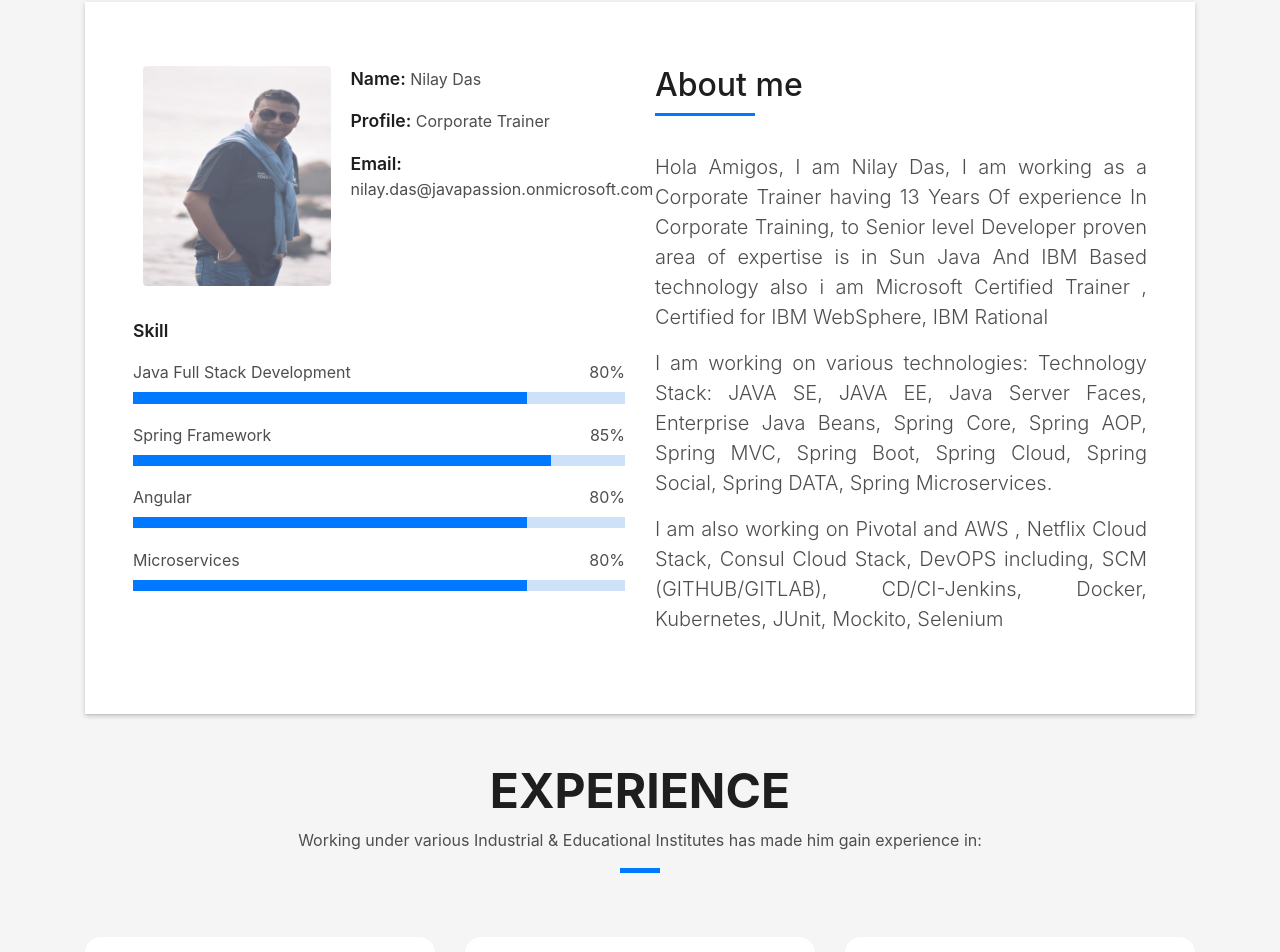
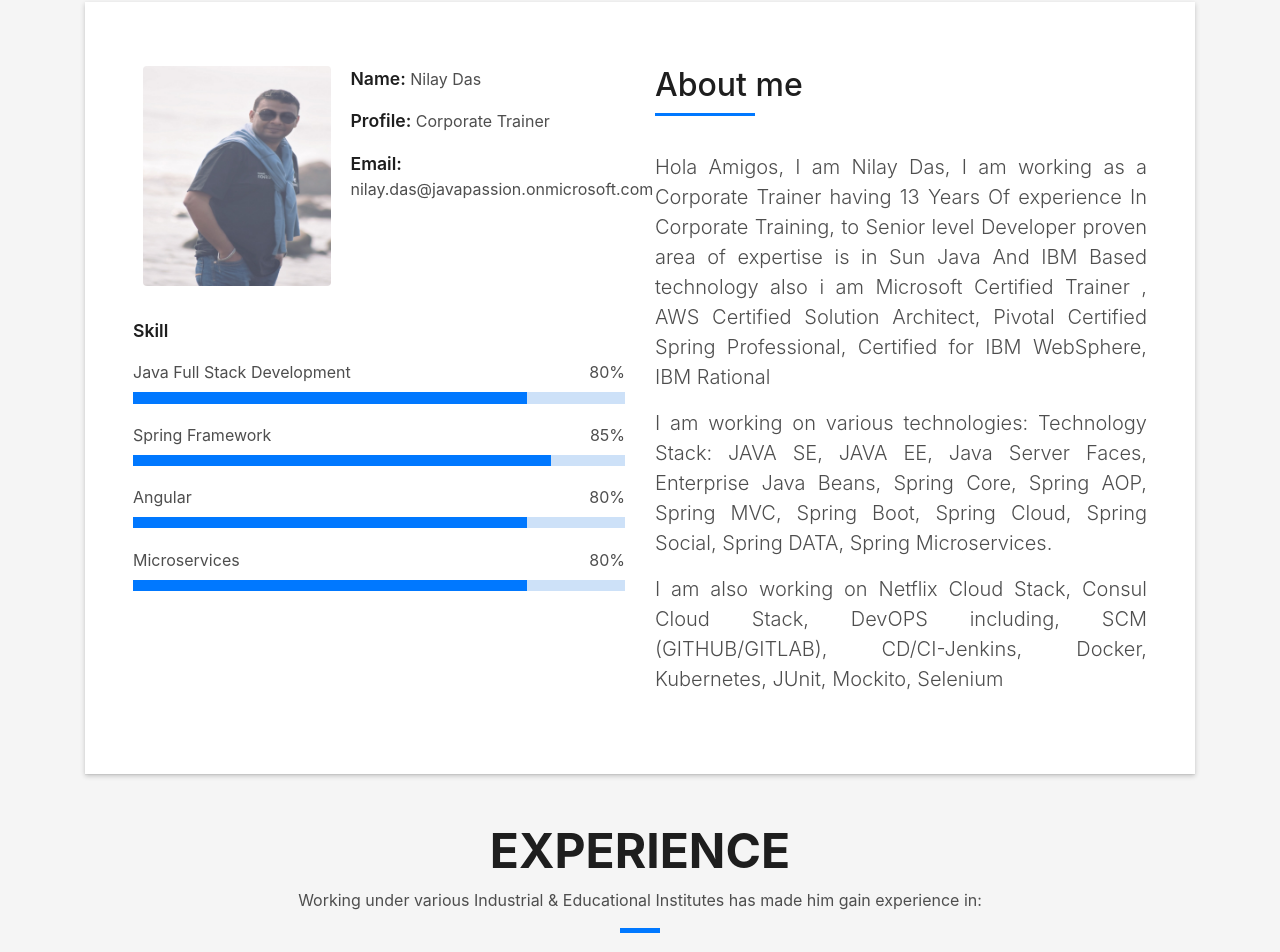
Before and after one commit to sharmaaayu981/Nilay-Das-portfolio, a plain HTML site: page Nilay Das/MyPortfolio/MyPortfolio/index.html in a window 1280 px wide. Shown: the part 862-1814 px from the top of the page. Drawn offline with Linux system fonts and the light colour scheme; files whose address does not match are found by name.

Commit message:
latest Updates
Main Website

```diff
--- a/Nilay Das/MyPortfolio/MyPortfolio/index.html
+++ b/Nilay Das/MyPortfolio/MyPortfolio/index.html
@@ -77,7 +77,7 @@
         <div class="container">
           <!--<p class="display-6 color-d">Hello, world!</p>-->
           <h1 class="intro-title mb-4">I am Nilay Das</h1>
-          <p class="intro-subtitle"><span class="text-slider-items"> Full Stack Developer, Corporate Trainer , Microsoft Certified Trainer , Certified for IBM WebSphere, IBM Rational, Redhat JBoss Middleware, Cloud Native(Azure), Pivotal and  AWS Certifications, Java Full stack and Salesforce Corporate Trainer</span><strong class="text-slider"></strong></p>
+          <p class="intro-subtitle"><span class="text-slider-items"> Full Stack Developer, Corporate Trainer , Microsoft Certified Trainer , Certified for IBM WebSphere, IBM Rational, Redhat JBoss Middleware, Cloud Native(AWS), AWS Certified Solution Architect, Pivotal Certified Spring Professional, Java Full stack and Salesforce Corporate Trainer</span><strong class="text-slider"></strong></p>
           <p class="pt-3"><a class="btn btn-primary btn js-scroll px-4" href="#about" role="button">Learn More</a></p>
         </div>
       </div>
@@ -140,7 +140,7 @@
                   <p style="text-align: justify" class="lead">
                     Hola Amigos,
                     I am Nilay Das, I am working as a Corporate Trainer having 13 Years Of experience In Corporate Training, to Senior level Developer proven area of expertise
-                    is in Sun Java And IBM Based technology also i am  Microsoft Certified Trainer , Certified for IBM WebSphere, IBM Rational
+                    is in Sun Java And IBM Based technology also i am  Microsoft Certified Trainer , AWS Certified Solution Architect, Pivotal Certified Spring Professional, Certified for IBM WebSphere, IBM Rational
                   </p>
                   <p style="text-align: justify" class="lead">
                     I am working on various technologies:
@@ -149,7 +149,7 @@
 
                   </p>
                   <p style="text-align: justify" class="lead">
-                    I am also working on  Pivotal and AWS , Netflix Cloud Stack, Consul Cloud Stack, DevOPS including, SCM (GITHUB/GITLAB),
+                    I am also working on Netflix Cloud Stack, Consul Cloud Stack, DevOPS including, SCM (GITHUB/GITLAB),
                     CD/CI-Jenkins, Docker, Kubernetes, JUnit, Mockito, Selenium
 
                   </p>
```
